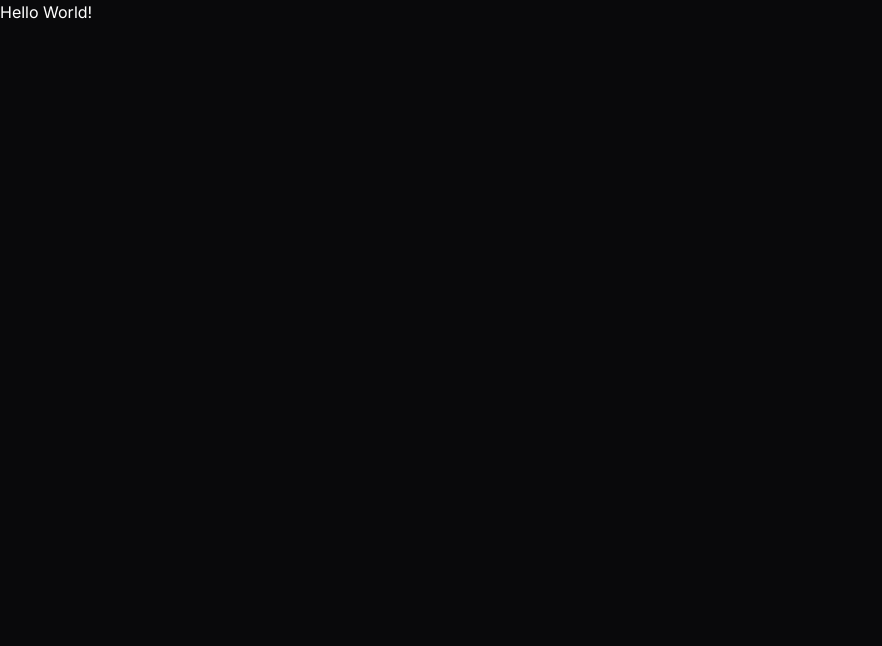
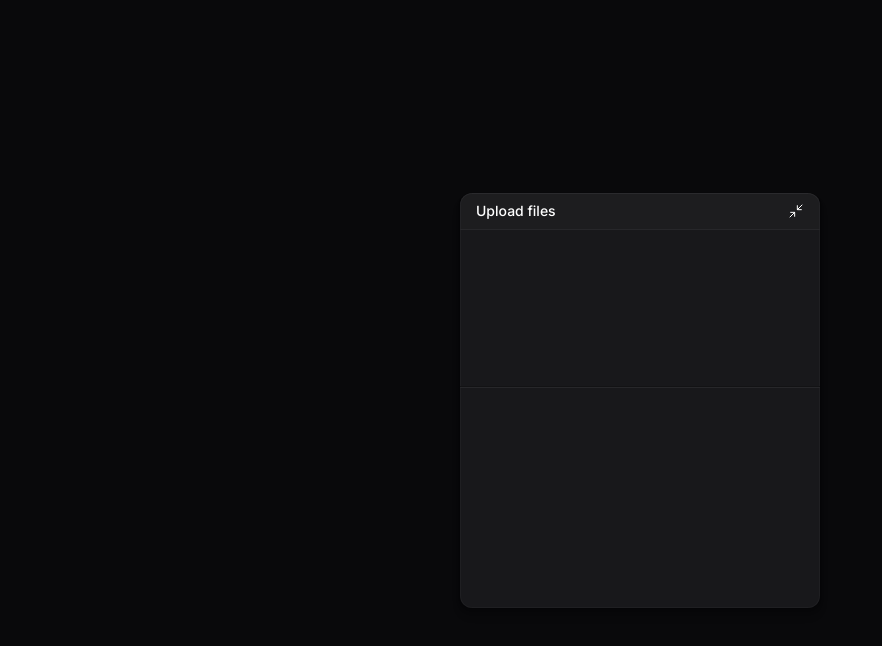
Before and after one commit to ginkotte/upload-web, a React (Vite) app: page / in a window 1280 px wide. Shown: the top 646 px of the page, without its empty margins (0-882 px from the left). Built offline with nearby package versions, Linux system fonts and the light colour scheme.

Commit message:
widget structure

```diff
--- a/package.json
+++ b/package.json
@@ -11,6 +11,7 @@
   },
   "dependencies": {
     "@tailwindcss/vite": "^4.2.0",
+    "lucide-react": "^0.575.0",
     "react": "^19.2.0",
     "react-dom": "^19.2.0",
     "tailwindcss": "^4.2.0"
--- a/src/app.tsx
+++ b/src/app.tsx
@@ -1,5 +1,9 @@
+import { UploadWidget } from "./components/upload-widget";
+
 export function App() {
-  return (
-    <h1>Hello World!</h1>
-  )
+    return(
+        <main className="h-dvh flex flex-col items-center justify-center p-10">
+            <UploadWidget />
+        </main>
+    )
 }
--- /dev/null
+++ b/src/components/upload-widget-dropzone.tsx
@@ -0,0 +1,5 @@
+export function UploadWidgetDropzone() {
+    return (
+        <div className="px-3 h-32"></div>
+    )
+}
--- /dev/null
+++ b/src/components/upload-widget-header.tsx
@@ -0,0 +1,13 @@
+import { Minimize2 } from "lucide-react";
+
+export function UploadWidgetHeader() {
+    return(
+        <div className="w-full p-4 py-2 bg-white/2 border-zinc-800 border-b flex items-center justify-between">
+            <span className="text-sm font-medium">Upload files</span>
+            <button>
+                <Minimize2 strokeWidth={1.5} className="size-4"/>
+            </button>
+        </div>
+    )
+
+}
--- /dev/null
+++ b/src/components/upload-widget-upload-list.tsx
@@ -0,0 +1,5 @@
+export function UploadWidgetUploadList() {
+    return(
+        <div className="px-3 h-48"></div>
+    )
+}
--- /dev/null
+++ b/src/components/upload-widget.tsx
@@ -0,0 +1,19 @@
+import { UploadWidgetDropzone } from "./upload-widget-dropzone";
+import { UploadWidgetHeader } from "./upload-widget-header";
+import { UploadWidgetUploadList } from "./upload-widget-upload-list";
+
+export function UploadWidget() {
+    return (
+        <div className="bg-zinc-900 w-full overflow-hidden max-w-90 rounded-xl shadow-shape">
+            <UploadWidgetHeader />
+
+            <div className="flex flex-col gap-4 py-3">
+                <UploadWidgetDropzone />
+
+                <div className="h-px bg-zinc-800 border-t border-black/50 box-content"></div>
+
+                <UploadWidgetUploadList />
+            </div>
+        </div>
+    )
+}
--- a/src/index.css
+++ b/src/index.css
@@ -2,6 +2,8 @@
 
 @theme {
   --font-sans: "Inter", sans-serif;
+  --shadow-shape: 0px 8px 8px rgba(0, 0, 0, 0.1), 0px 4px 4px rgba(0, 0, 0, 0.1), 0px 2px 2px rgba(0, 0, 0, 0.1), 0px 0px 0px 1px rgba(0, 0, 0, 0.1), inset 0px 0px 0px 1px rgba(255, 255, 255, 0.03), inset 0px 1px 0px rgba(255, 255, 255, 0.03);
+  --shadow-shape-content: 0px 0px 0px 1px rgba(0, 0, 0, 0.25), inset 0px 1px 0px rgba(255, 255, 255, 0.02), inset 0px 0px 0px 1px rgba(255, 255, 255, 0.02)
 }
 
 @layer base {
```
Also changed, not shown: 1 other file (tests, documents, lock files or other folders).
